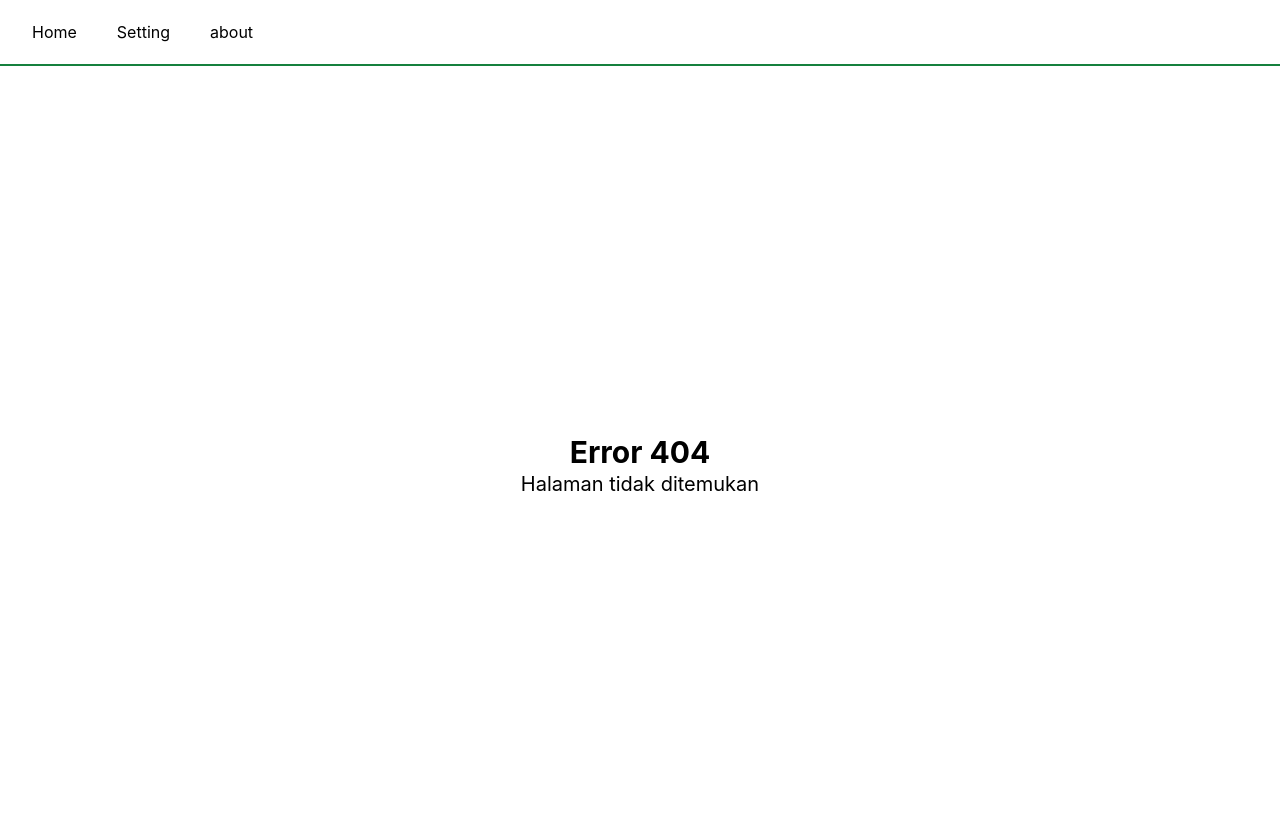
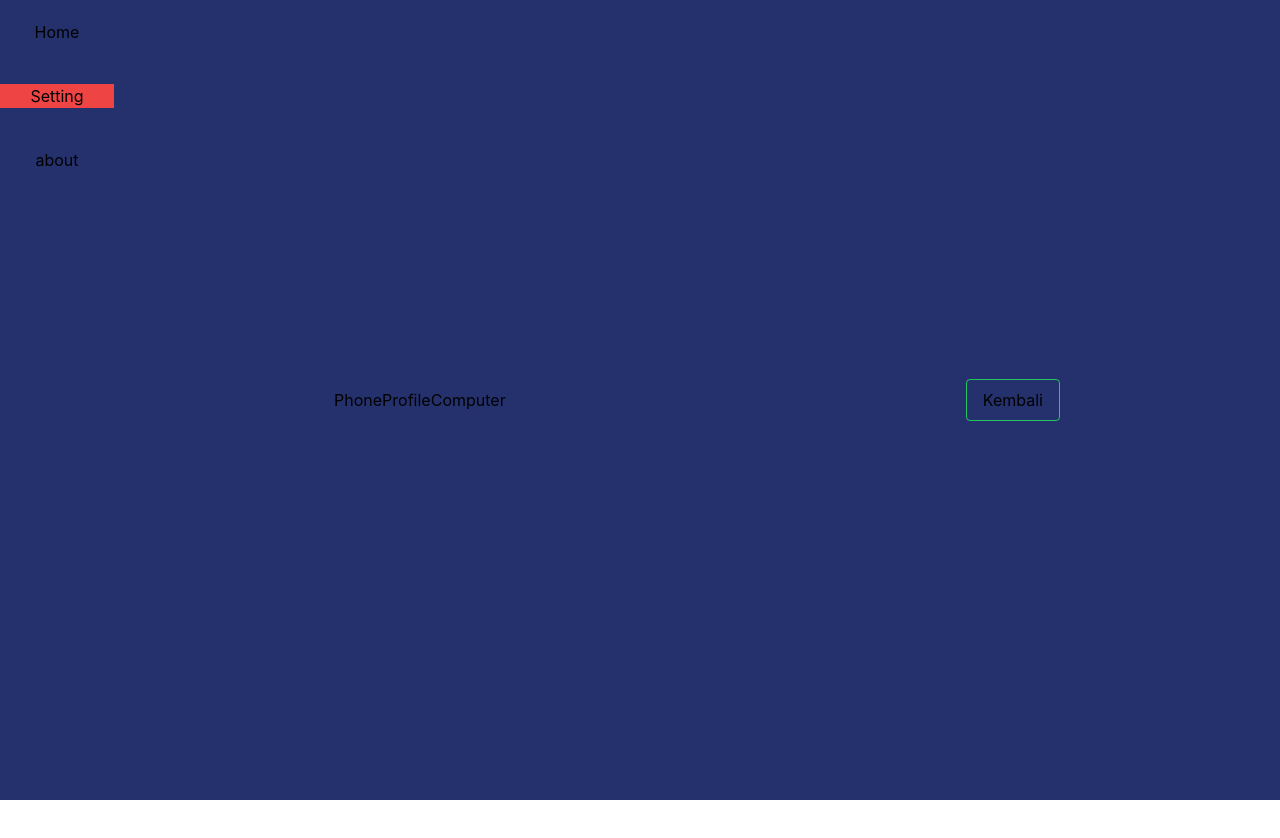
Before and after one commit to Wakype/belajar_reactjs, a React (Create React App) app: page /palabapa in a window 1280 px wide. Before the commit this address led to /error404. Shown: the top 838 px of the page. After the commit the page ends 800 px from the top, so only its background shows below. Built offline with nearby package versions, Linux system fonts and the light colour scheme.

Commit message:
React Router

```diff
--- a/src/App.js
+++ b/src/App.js
@@ -1,25 +1,39 @@
 import React from "react";
 import { Route, Routes, Link, NavLink, Navigate } from "react-router-dom";
 import Button from "./komponen/button";
-import {Home, Setting, About, Detail, Detail2, NotFound, Computer, Phone, Profile} from "./pages"
+import {
+  Home,
+  Setting,
+  About,
+  Detail,
+  Detail2,
+  NotFound,
+  Computer,
+  Phone,
+  Profile,
+  Lenovo,
+  Asus,
+  Hp,
+} from "./pages";
 
 function App() {
   return (
     <React.Fragment>
-      <section className="space-x-10 py-5 border-b-2 border-green-700">
+      <section className="flex">
+        <section className="flex flex-col space-y-10 py-5 w-[200px] h-screen bg-[#25316D] text-center">
           {/* <Link to={'/'}>Home</Link>
         <Link to={'/setting'}>Setting</Link>
         <Link to={'/about'}>About</Link> */}
           <NavLink
             to={"/"}
             style={({ isActive }) => (isActive ? { color: "red" } : undefined)}
-          className="ml-8"
+            className=""
           >
             Home
           </NavLink>
           <NavLink
-          to={"/setting"}
-          className={({ isActive }) => (isActive ? "text-blue-800" : undefined)}
+            to={"/palabapa"}
+            className={({ isActive }) => (isActive ? "bg-red-500" : undefined)}
           >
             Setting
           </NavLink>
@@ -33,18 +47,23 @@ function App() {
         <section className="">
           <Routes>
             <Route path="/" element={<Home label={"klik ini"} />} />
-        <Route path="/setting" element={<Setting />}>
-          <Route path="profile" element={<Profile />}/>
-          <Route path="phone" element={<Phone />}/>
-          <Route path="computer" element={<Computer />}/>
+            <Route path="/palabapa" element={<Setting />}>
+              <Route path="profile" element={<Profile />} />
+              <Route path="phone" element={<Phone />} />
+              <Route path="computer" element={<Computer />}>
+                <Route path="asus" element={<Asus />} />
+                <Route path="lenovo" element={<Lenovo />} />
+                <Route path="hp" element={<Hp />} />
+              </Route>
             </Route>
             <Route path="/about" element={<About />} />
             <Route path="/about/:id/" element={<Detail />} />
-        <Route path="about/:id/:nama" element={<Detail2 />} />
+            <Route path="about/:id/:nama/" element={<Detail2 />} />
             <Route path="/error404" element={<NotFound />} />
-        <Route path="/home" element={<Navigate to="/" replace/>}/>
-        <Route path="*" element={<Navigate to="/error404" replace/>}/>
+            <Route path="/home" element={<Navigate to="/" replace />} />
+            <Route path="*" element={<Navigate to="/error404" replace />} />
           </Routes>
+        </section>
       </section>
     </React.Fragment>
   );
--- a/src/pages/detail.jsx
+++ b/src/pages/detail.jsx
@@ -1,17 +1,19 @@
 import React from 'react'
-import { Link, useParams } from 'react-router-dom'
+import { Link, useParams, useNavigate } from 'react-router-dom'
 
 export default function Detail() {
-    let {id, nama} = useParams()
+    let {id, fullname} = useParams()
+    let navigate = useNavigate()
 
     return(
         <React.Fragment>
             <section className="space-x-10">
-                <Link to={'/about/:id/:nama'}>Waky</Link>
+                <Link to={'/about/2/waky'}>Waky</Link>
                 <Link to={'/about/:id/:nama'}>Hilmi</Link>
                 <Link to={'/about/:id/:nama'}>Siapa</Link>
             </section>
-            <p>Ini detail ke {id}</p>
+            <button className="border border-green-500 rounded py-2 px-4 mt-3" onClick={() => {return navigate("/home")}}>Home</button>
+            <p>Ini detail ke {id} & {fullname}</p>
         </React.Fragment>
     )
 }
--- a/src/pages/home.jsx
+++ b/src/pages/home.jsx
@@ -1,12 +1,21 @@
 import React from "react";
+import { useNavigate } from "react-router-dom";
 
 export default function Home({ label }) {
+  const [msg, setMsg] = React.useState('belum login');
+  const navigate = useNavigate();
+
+  const handleLogin = (() => {
+    setMsg('proses login');
+    return navigate("setting/computer/asus", {replace: true});
+  })
+
   return (
     <div>
       <h1>ini home</h1>
-      <a href="/about">
         <button className="border border-green-500 rounded py-2 px-4 mt-3">{label}</button>
-      </a>
+        {msg}
+        <button className="border border-green-500 rounded py-2 px-4 mt-3" onClick={handleLogin}>Login</button>
     </div>
   );
 }
--- a/src/pages/index.js
+++ b/src/pages/index.js
@@ -7,6 +7,9 @@ import Setting from "./setting";
 import Computer from "./setting/computer";
 import Phone from "./setting/phone";
 import Profile from "./setting/profile";
+import Lenovo from "./setting/computer/lenovo";
+import Asus from "./setting/computer/asus";
+import Hp from "./setting/computer/hp";
 
 export {
     About,
@@ -18,4 +21,7 @@ export {
     Phone,
     Profile,
     NotFound,
+    Lenovo,
+    Asus,
+    Hp,
 }
--- a/src/pages/setting.jsx
+++ b/src/pages/setting.jsx
@@ -1,17 +1,59 @@
 import React from "react";
-import { Outlet, Link } from "react-router-dom";
+import {
+  Outlet,
+  Link,
+  NavLink,
+  useNavigate,
+  useLocation,
+} from "react-router-dom";
 
 export default function Setting() {
+  let navigate = useNavigate();
+  let location = useLocation();
+  let path = location.pathname.split("/")[1];
+  let cekPath = location.pathname.split("/")[2];
+
+  console.log("Location = ", location.pathname);
+  console.log("split = ", location.pathname.split("/"));
+  console.log("path = ", path);
+
   return (
-    <div>
+    <div className="">
       <section className="">
-        <div className="flex flex-col h-screen border-r-2 w-[200px] border-green-700">
-          <Link to="/setting/phone">Phone</Link>
-          <Link to="/setting/profile">Profile</Link>
-          <Link to="/setting/computer">Computer</Link>
+        <div className="flex justify-around items-center flex-row h-screen w-[1166px] h-[70px] bg-[#25316D] gap-5">
+          <div className="flex flex-row justify-between">
+            <Link to={`/${path}/phone`}>
+              <span style={{ color: cekPath === "phone" ? "red" : undefined }}>
+                Phone
+              </span>
+            </Link>
+            <Link to={`/${path}/profile`}>
+              <span
+                style={{ color: cekPath === "profile" ? "red" : undefined }}
+              >
+                Profile
+              </span>
+            </Link>
+            <Link to={`/${path}/computer`}>
+              <span
+                style={{ color: cekPath === "computer" ? "red" : undefined }}
+              >
+                Computer
+              </span>
+            </Link>
+          </div>
+
+          <button
+            className="border border-green-500 rounded py-2 px-4"
+            onClick={() => {
+              return navigate(-1);
+            }}
+          >
+            Kembali
+          </button>
         </div>
       </section>
-      <section>
+      <section className="">
         <Outlet />
       </section>
     </div>
--- a/src/pages/setting/computer.jsx
+++ b/src/pages/setting/computer.jsx
@@ -1,8 +1,18 @@
 import React from 'react'
+import { Outlet, Link, NavLink } from "react-router-dom";
 
 const Computer = () => {
   return (
-    <div>Computer</div>
+    <div>
+      <div className="flex flex-row gap-10 mb-10">
+        <NavLink to="/palabapa/computer/asus" style={({ isActive }) => (isActive ? { color: "red" } : undefined)}>Asus</NavLink>
+        <NavLink to="/setting/computer/hp" style={({ isActive }) => (isActive ? { color: "red" } : undefined)}>HP</NavLink>
+        <NavLink to="/setting/computer/lenovo" style={({ isActive }) => (isActive ? { color: "red" } : undefined)}>Lenovo</NavLink>
+      </div>
+      <div>
+        <Outlet/>
+      </div>
+    </div>
   )
 }
 
--- /dev/null
+++ b/src/pages/setting/computer/asus.jsx
@@ -0,0 +1,11 @@
+import React from 'react'
+
+const Asus = () => {
+  return (
+    <div>
+      Asus
+    </div>
+  )
+}
+
+export default Asus
--- /dev/null
+++ b/src/pages/setting/computer/hp.jsx
@@ -0,0 +1,11 @@
+import React from 'react'
+
+const Hp = () => {
+  return (
+    <div>
+      Hp
+    </div>
+  )
+}
+
+export default Hp
--- /dev/null
+++ b/src/pages/setting/computer/lenovo.jsx
@@ -0,0 +1,11 @@
+import React from 'react'
+
+const Lenovo = () => {
+  return (
+    <div>
+      Lenovo
+    </div>
+  )
+}
+
+export default Lenovo
```
Lines whose indentation alone changed are shown as unchanged.
